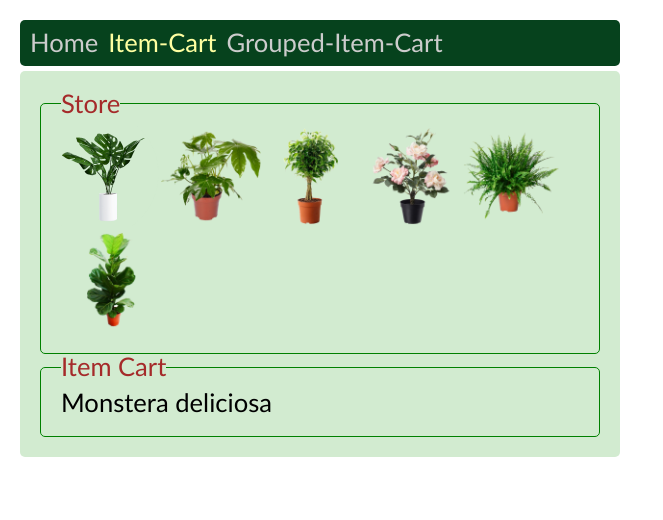
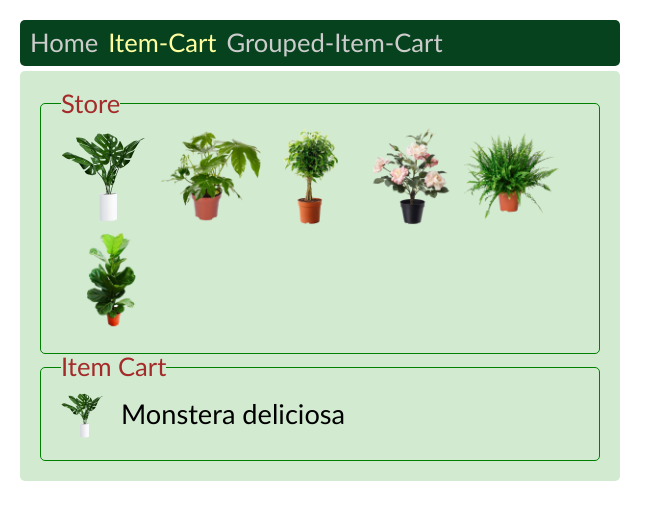
Before and after one commit to edwardtanguay/react-item-cart-grouped-item-cart, a React (Create React App) app: page /itemcart in a window 1280 px wide. Both pictures are taken after a click on the picture 111 px from the left and 176 px from the top of the page. Shown: the top 520 px of the page, without its empty margins (0-663 px from the left). Built offline with nearby package versions, Linux system fonts and the light colour scheme.

Commit message:
itemcart works

```diff
--- a/src/App.scss
+++ b/src/App.scss
@@ -60,12 +60,27 @@ body {
 				}
 			}
 		}
+		fieldset.store {
+			display: flex;
+			flex-wrap: wrap;
+		}
+		fieldset.cart {
+			.itemCartItem {
+				display: flex;
+				font-size: 1.7rem;
+				img {
+					width: 50px;
+					cursor: pointer;
+				}
+				div {
+					margin: 10px 0 0 10px;
+				}
+			}
+		}
 		fieldset {
 			border: 1px solid green;
 			border-radius: 5px;
 			padding: 10px 20px 20px 20px;
-			display: flex;
-			flex-wrap: wrap;
 
 			legend {
 				color: brown;
--- a/src/pages/PageItemCart.js
+++ b/src/pages/PageItemCart.js
@@ -9,7 +9,7 @@ const PageItemCart = ({ items }) => {
 	}
 	return (
 		<div className="page pageItemCart">
-			<fieldset>
+			<fieldset class="store">
 				<legend>Store</legend>
 				{items.map((item, i) => {
 					return (
@@ -19,12 +19,14 @@ const PageItemCart = ({ items }) => {
 					)
 				})}
 			</fieldset>
-			<fieldset>
+			<fieldset className="cart">
 				<legend>Item Cart</legend>
 				{cart.items.map((item, i) => {
 					return (
-						<div key={i} className="item">{item.name}</div>
-					)
+						<div className="itemCartItem" key={i}>
+							<img onClick={() => addToCart(item)} src={getImagePathAndFileName(item.image_small)} alt="" />
+							<div>{item.name}</div>
+						</div>)
 				})}
 			</fieldset>
 		</div>
```
